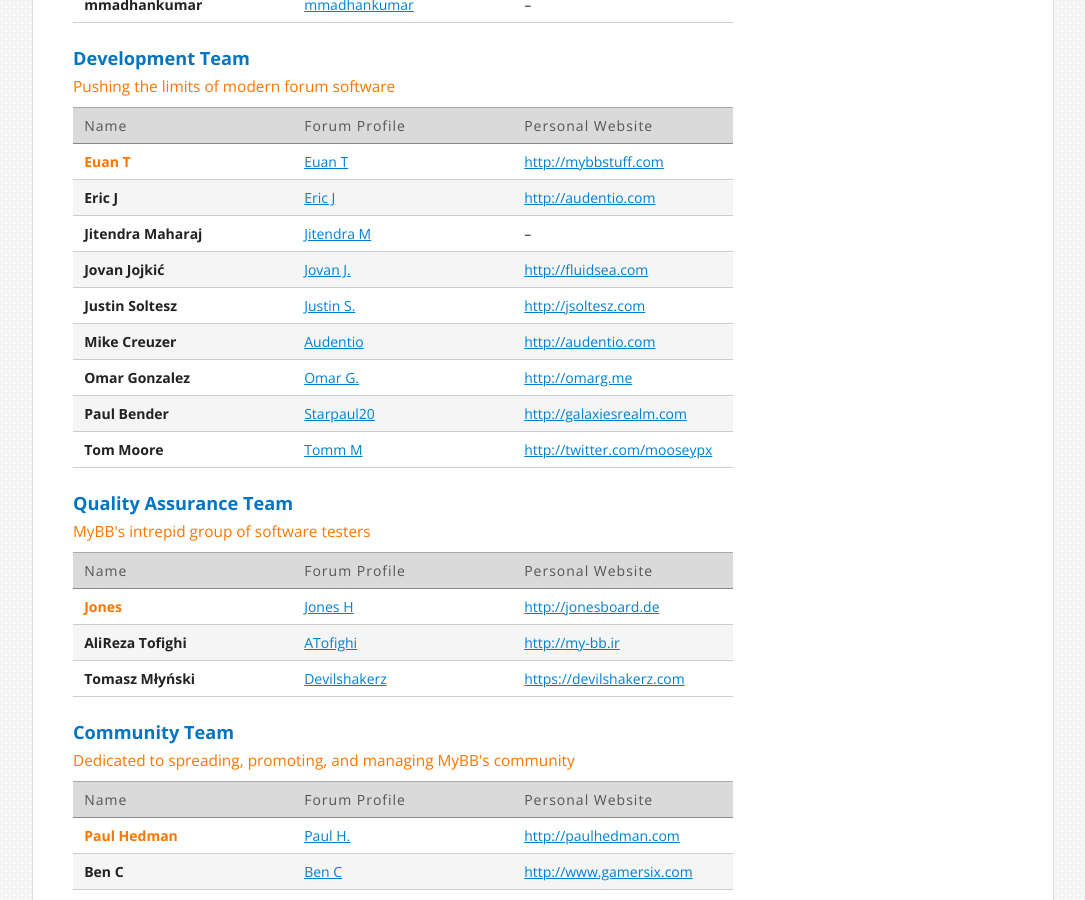
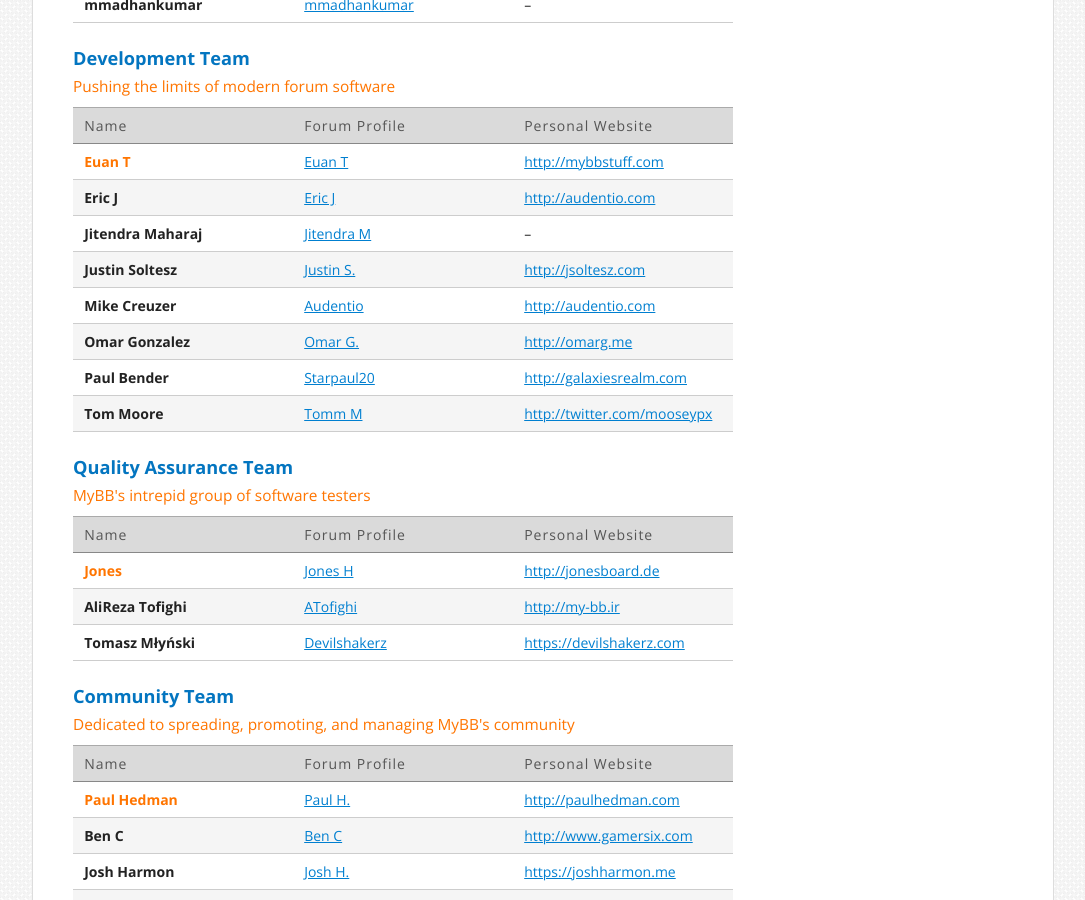
Before and after one commit to mybb/mybb.com, a Jekyll site: the page built from about/team.html, in a window 1280 px wide and 900 px high, scrolled down 872 px. Shown: the whole window, without its empty margins (97-1182 px from the left). Built offline with Jekyll 4.4.1, drawn with Linux system fonts in a browser that asks for light colours; nearby versions of some CDN libraries.

Commit message:
Update team_development.yml

```diff
--- a/_data/team_development.yml
+++ b/_data/team_development.yml
@@ -11,10 +11,6 @@
   uid: 12694
   username: "Jitendra M"
   website: ""
-- name: "Jovan Jojkić"
-  uid: 26592
-  username: "Jovan J."
-  website: "http://fluidsea.com"
 - name: "Justin Soltesz"
   uid: 1830
   username: "Justin S."
```
